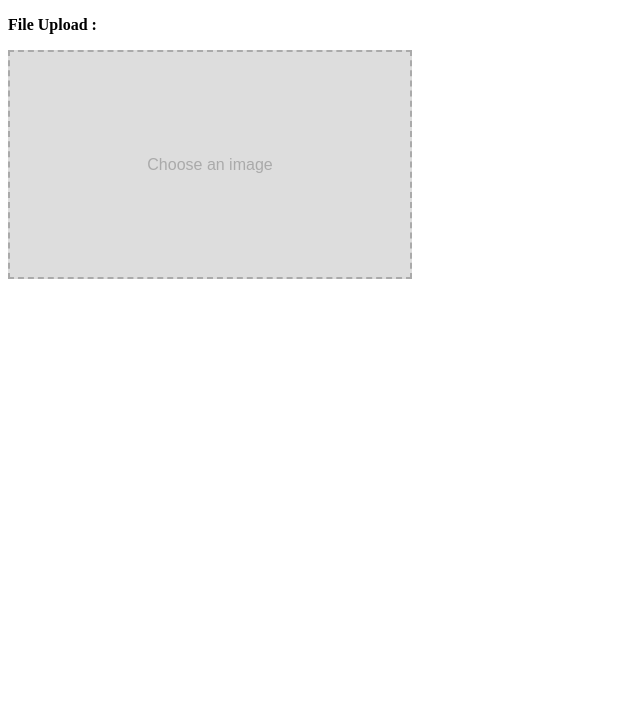
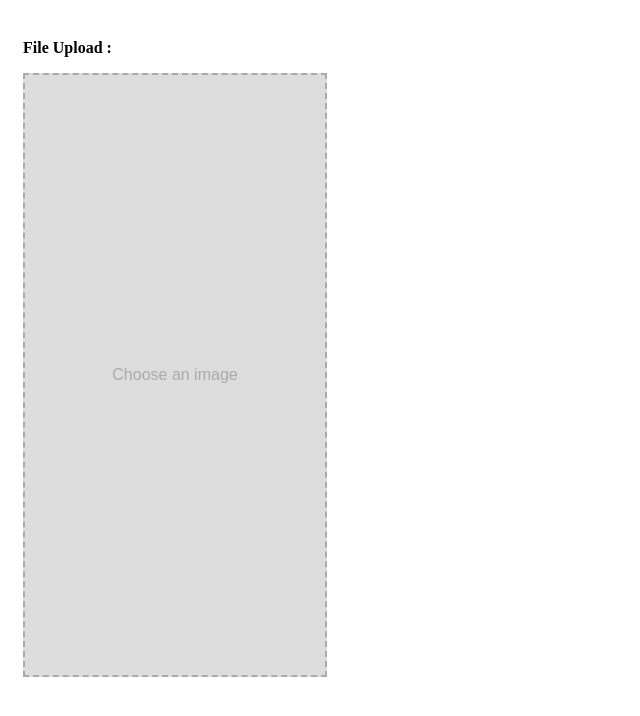
Before and after one commit to overathon/html.github.io, a plain HTML site: page index.html in a window 1280 px wide. Shown: the whole page, without its empty margins (0-640 px from the left). Drawn offline with Linux system fonts and the light colour scheme.

Commit message:
Update index.html

```diff
--- a/index.html
+++ b/index.html
@@ -2,18 +2,25 @@
 <html>
   <head>
     <title>HTML</title>
+    <meta name="viewport" content="width=device-width, initial-scale=1.0">
   </head>
   <style>
     /*
       Input File : Custom Style & Load -> preview image
       Source : https://codepen.io/luizomf/pen/YzaKqEB
     */
+
+    #frame_file_input {
+      padding: 15px;
+    }
+
     #picture__input {
       display: none;
     }
 
     .picture {
-      width: 400px;
+      width: 300px;
+      height: 600px;
       aspect-ratio: 16/9;
       background: #ddd;
       display: flex;
@@ -52,7 +59,7 @@
   <body>
 
     <!--Input File : Custom Style & Load -> preview image-->
-    <div>
+    <div id="frame_file_input">
       <p><b>File Upload : </b></p>
       <label class="picture" for="picture__input" tabIndex="0">
         <span class="picture__image"></span>
```
